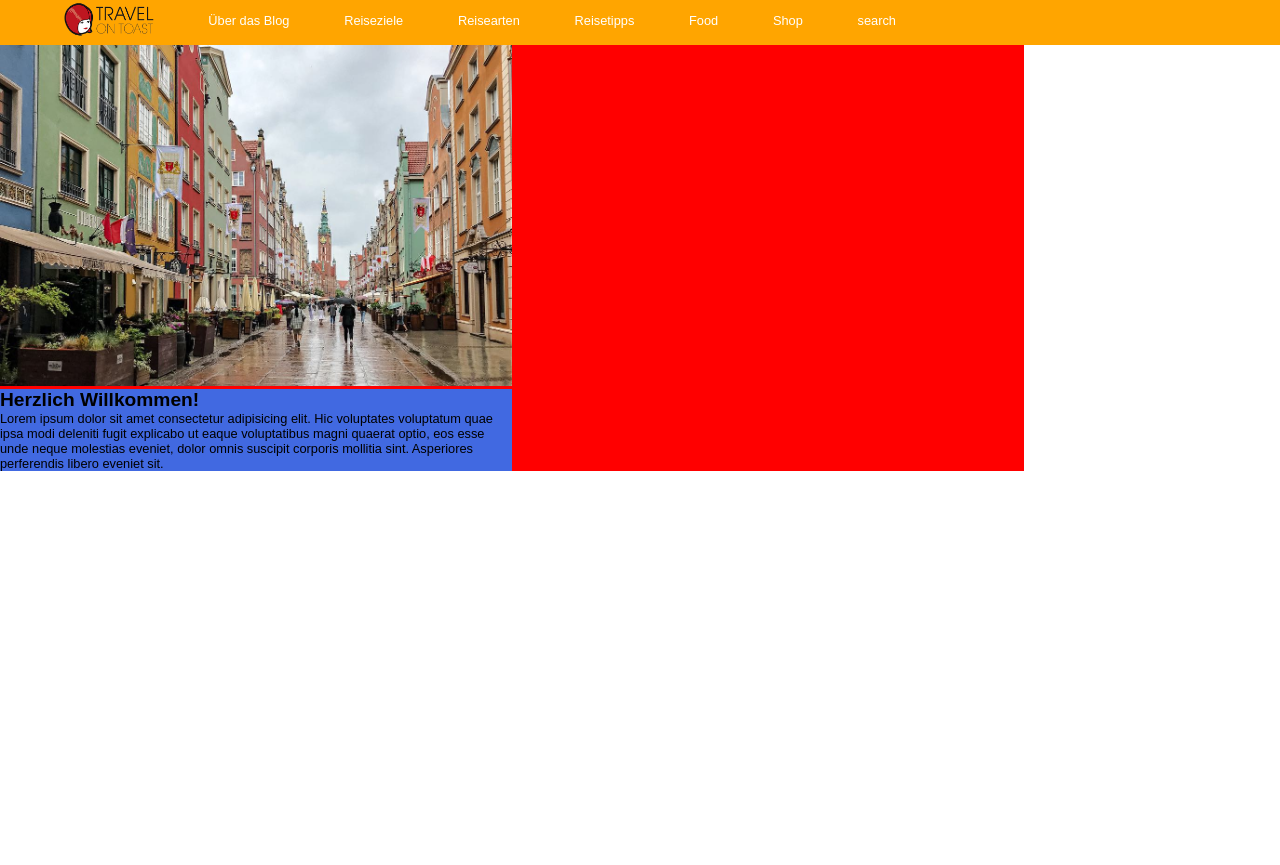
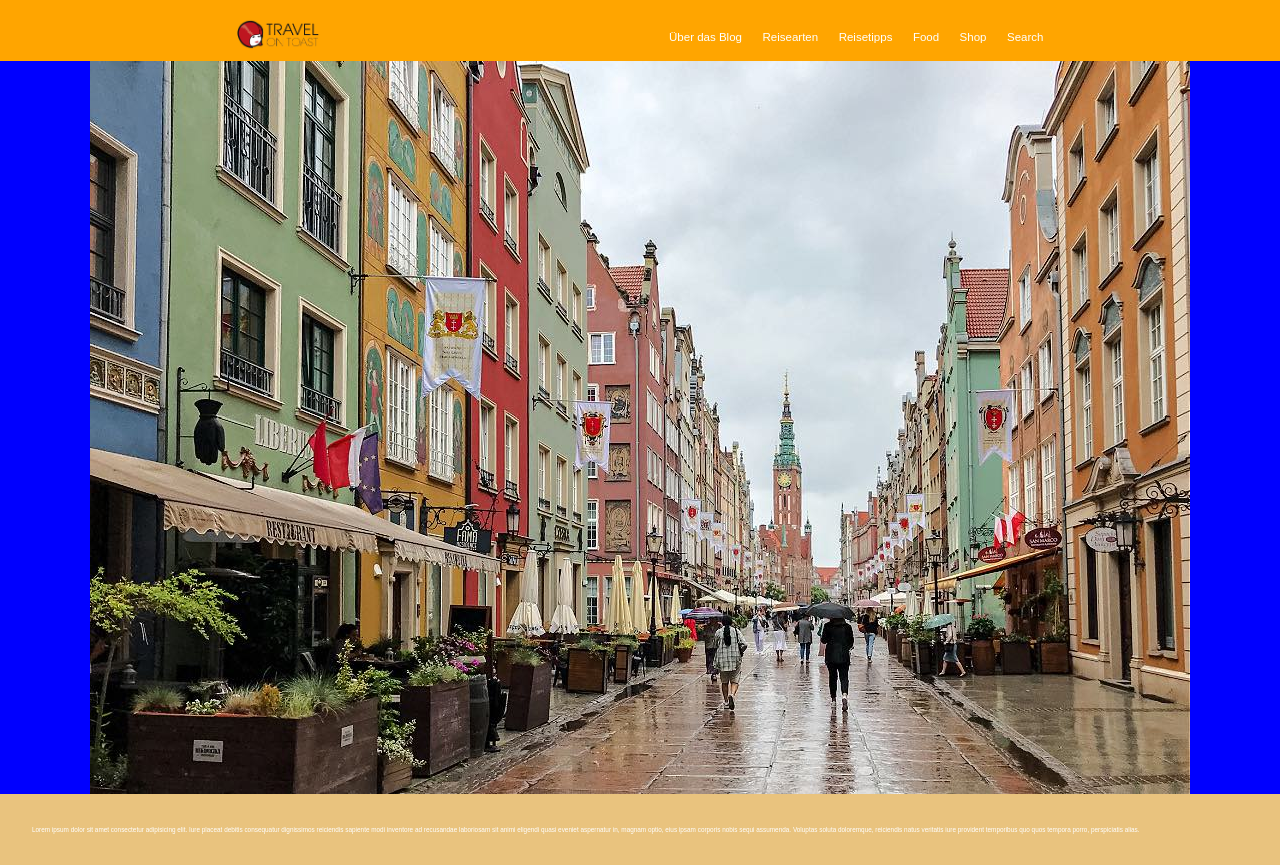
Before and after one commit to saeed1986/Reiseb-ro_Webpage, a plain HTML site: page index.html in a window 1280 px wide. Before the commit the page ends 800 px from the top, so only its background shows below. Drawn offline with Linux system fonts and the light colour scheme.

Commit message:
the first commit

```diff
--- a/index.html
+++ b/index.html
@@ -12,33 +12,39 @@
 <body>
     <!-- header -->
     <header class="header">
-        <ul class="items-holder">
-            <li>
-                <img class="logo-holder" src="/assets/logo.png" alt="logo">
-            </li>
-            <li>Über das Blog</li>
-            <li>Reiseziele</li>
-            <li>Reisearten</li>
-            <li>Reisetipps</li>
-            <li>Food</li>
-            <li>Shop</li>
-            <li>search</li>
-        </ul>
+        <img class="logo" src="/assets/logo.png" alt="logo" />
+        <nav class="main-nav">
+            <ul class="main-nav-list">
+                <li><a class="main-nav-link" href="#">Über das Blog</a></li>
+                <li><a class="main-nav-link" href="#">Reisearten</a></li>
+                <li><a class="main-nav-link" href="#">Reisetipps</a></li>
+                <li><a class="main-nav-link" href="#">Food</a></li>
+                <li><a class="main-nav-link" href="#">Shop</a></li>
+                <li><a class="main-nav-link" href="#">Search</a></li>
+            </ul>
+        </nav>
     </header>
     <!-- banner -->
-    <div class="container">
-        <section class="banner">
+    <main>
+        <section>
+            <div class="container">
+                <img class="container-img" src="/assets/1-Langgasse-Lange-Gasse-Danzig.jpg" alt="image">
+                <div class="container-box">
+                    <p>Lorem ipsum dolor sit amet consectetur adipisicing elit. Iure placeat debitis consequatur
+                        dignissimos reiciendis sapiente modi inventore ad recusandae laboriosam sit animi eligendi quasi
+                        eveniet aspernatur in, magnam optio, eius ipsam corporis nobis sequi assumenda. Voluptas soluta
+                        doloremque, reiciendis natus veritatis iure provident temporibus quo quos tempora porro,
+                        perspiciatis alias.</p>
+                </div>
+            </div>
+        </section>
+    </main>
+
+    <!-- <section class="banner">
             <img src="/assets/1-Langgasse-Lange-Gasse-Danzig.jpg" alt="banner image">
-        </section>
-        <!-- hero -->
-        <section class="hero">
-            <h1>Herzlich Willkommen!</h1>
-            <p>Lorem ipsum dolor sit amet consectetur adipisicing elit. Hic voluptates voluptatum quae ipsa modi
-                deleniti
-                fugit explicabo ut eaque voluptatibus magni quaerat optio, eos esse unde neque molestias eveniet, dolor
-                omnis suscipit corporis mollitia sint. Asperiores perferendis libero eveniet sit.</p>
-        </section>
-    </div>
+        </section> -->
+    <!-- hero -->
+
 </body>
 
 </html>
--- a/style/style.css
+++ b/style/style.css
@@ -9,47 +9,77 @@ html {
 }
 
 body {
-    font-size: 2rem;
     font-family: sans-serif;
 }
 
-/*********************** header *************************/
+/***********************************/
+/*HEADER*/
+/***********************************/
 
 .header {
+    display: flex;
+    justify-content: space-around;
+    text-align: center;
     background-color: orange;
-    height: 7rem;
+    color: white;
+    /* Because we want header to be sticky later */
+    height: 9.6rem;
+    padding: 4.8rem 9.6rem;
 }
 
-.logo-holder {
-    margin-left: 10rem;
-    width: 14rem;
-    height: 6rem;
+.logo {
+    height: 5rem;
+    margin-top: -2rem;
 }
 
-.items-holder {
+/***********************************/
+/*NAVIGATION*/
+/***********************************/
+
+.main-nav-list {
+    list-style: none;
     display: flex;
-    justify-content: space-between;
     align-items: center;
-    width: 70%;
-    list-style: none;
+    gap: 3.2rem;
+}
+
+.main-nav-link:link,
+.main-nav-link:visited {
+    display: inline-block;
+    text-decoration: none;
     color: white;
+    font-weight: 500;
+    font-size: 1.8rem;
+    transition: all 0.3s;
+}
+
+.main-nav-link:hover,
+.main-nav-link:active {
+    color: #cf711f;
 }
 
 /*********************** banner **********************/
 
 .container {
-    background-color: red;
-    width: 80%;
+    display: flex;
+    flex-direction: column;
+    align-items: center;
+    justify-content: center;
+    background-color: blue;
+    color: white;
 }
 
-.banner img {
-    width: 50%;
+.container-img {
+    background-color: yellow;
 }
 
-.hero {
-    background-color: royalblue;
-    width: 50%;
+.container-box {
+    width: 100%;
+    padding: 5rem;
+    background-color: rgb(233, 195, 126);
 }
+
+/*********************** Media Queries **********************/
 
 @media (max-width:1350px) {
     html {
@@ -65,10 +95,6 @@ body {
 
 @media (max-width:550px) {
     html {
-        font-size: 15%;
-    }
-
-    .items-holder {
-        width: 70%;
+        font-size: 50%;
     }
 }
```
